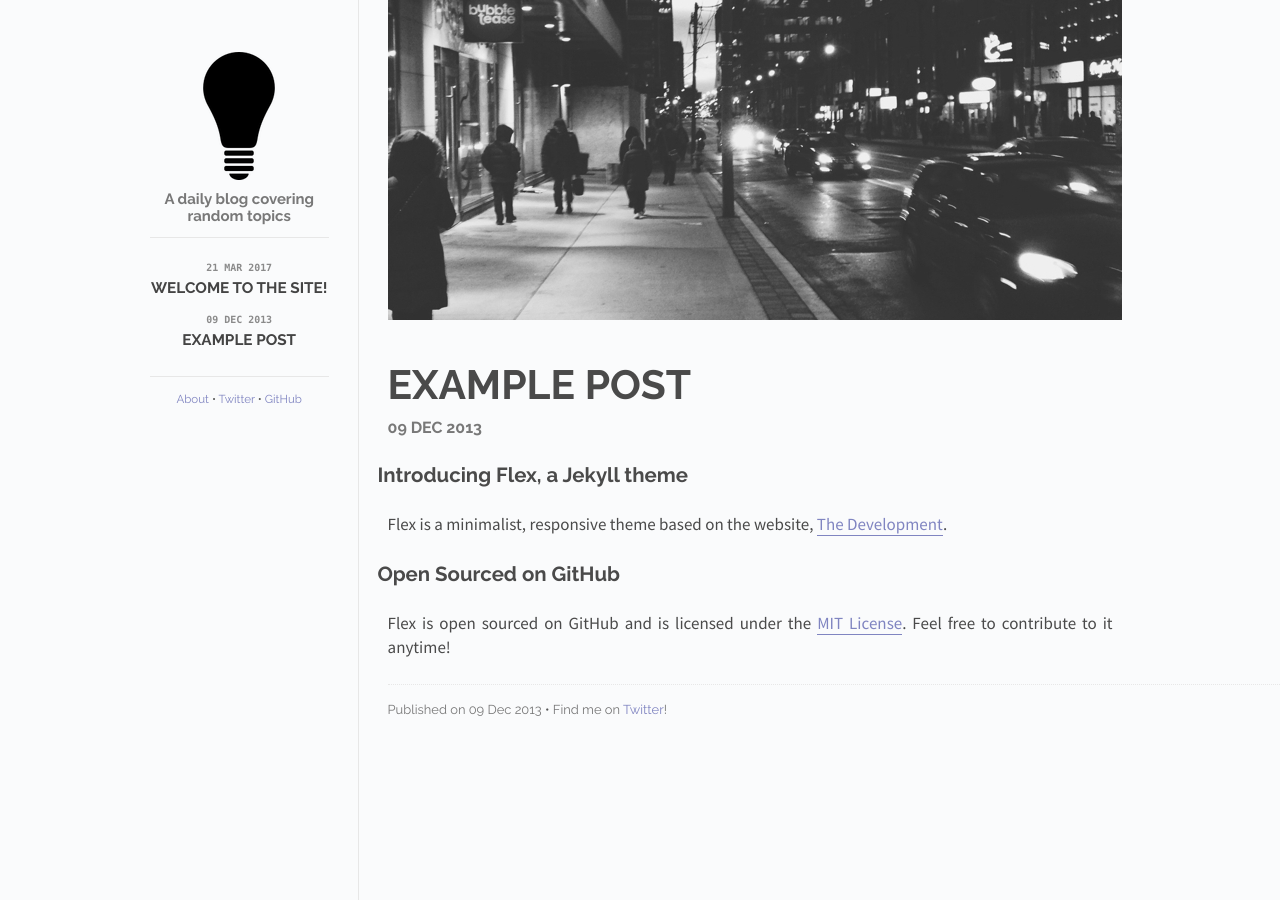
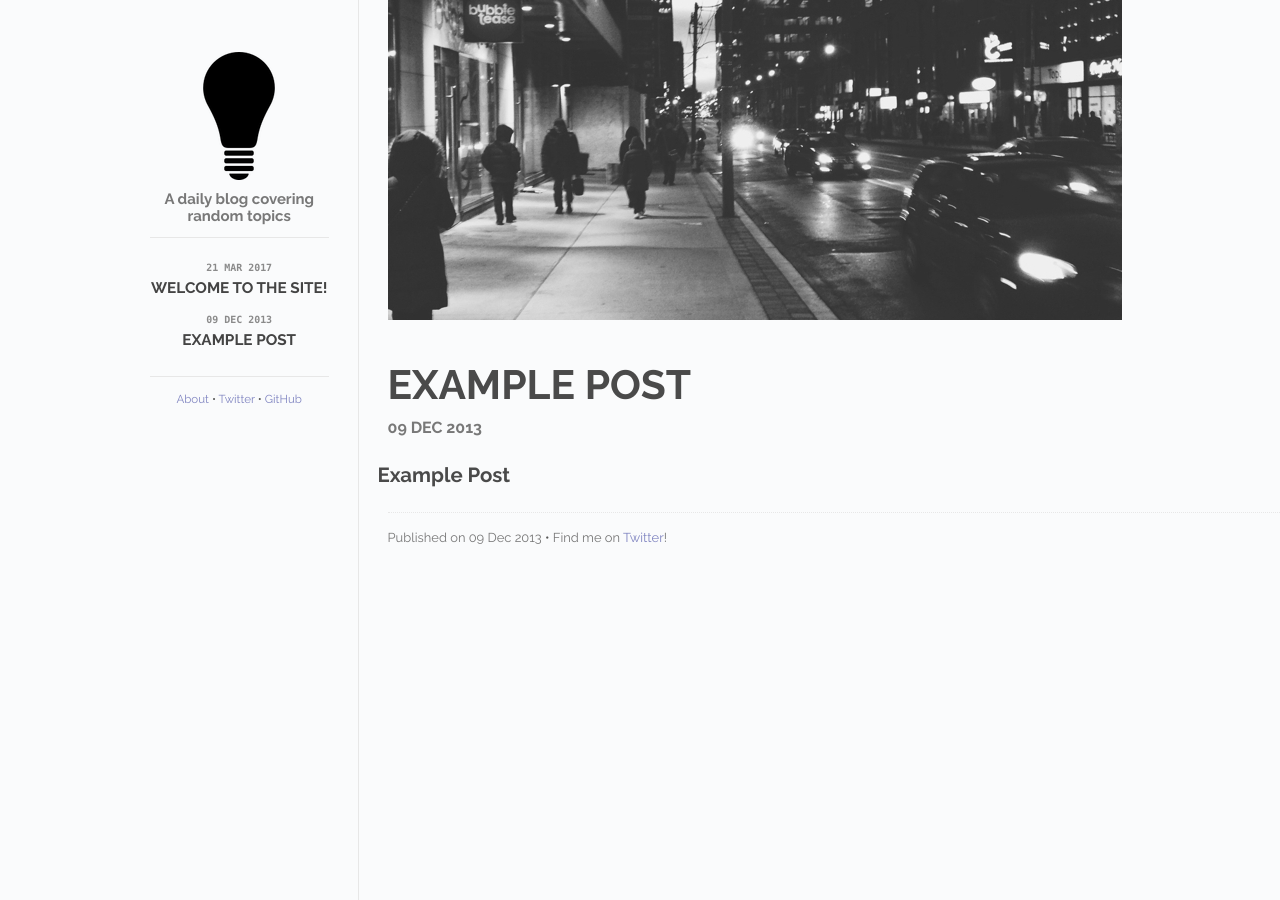
Before and after one commit to KayleKaupanger/whatshouldilearn.today, a Jekyll site: the page built from _posts/2013-12-09-example-post.md, in a window 1280 px wide. Built offline with Jekyll 4.4.1, drawn with Linux system fonts in a browser that asks for light colours.

Commit message:
Update 2013-12-09-example-post.md

```diff
--- a/_posts/2013-12-09-example-post.md
+++ b/_posts/2013-12-09-example-post.md
@@ -6,10 +6,4 @@ date:   2013-12-09 12:00:00
 categories: posts
 ---
 
-## Introducing Flex, a Jekyll theme
-
-Flex is a minimalist, responsive theme based on the website, [The Development](http://thedevelopment.co).
-
-## Open Sourced on GitHub
-
-Flex is open sourced on GitHub and is licensed under the [MIT License](http://opensource.org/licenses/MIT). Feel free to contribute to it anytime!
+## Example Post
```
